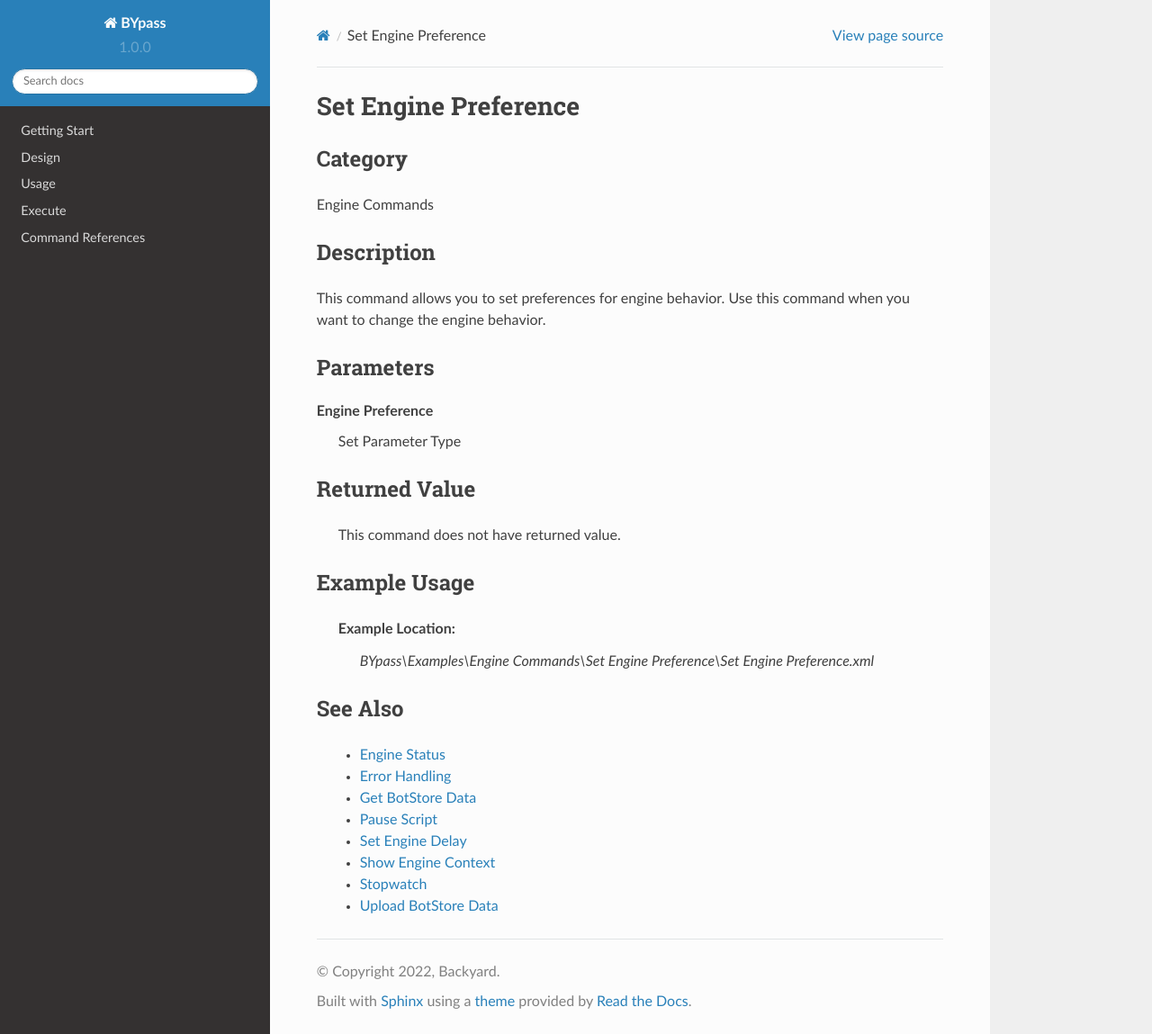
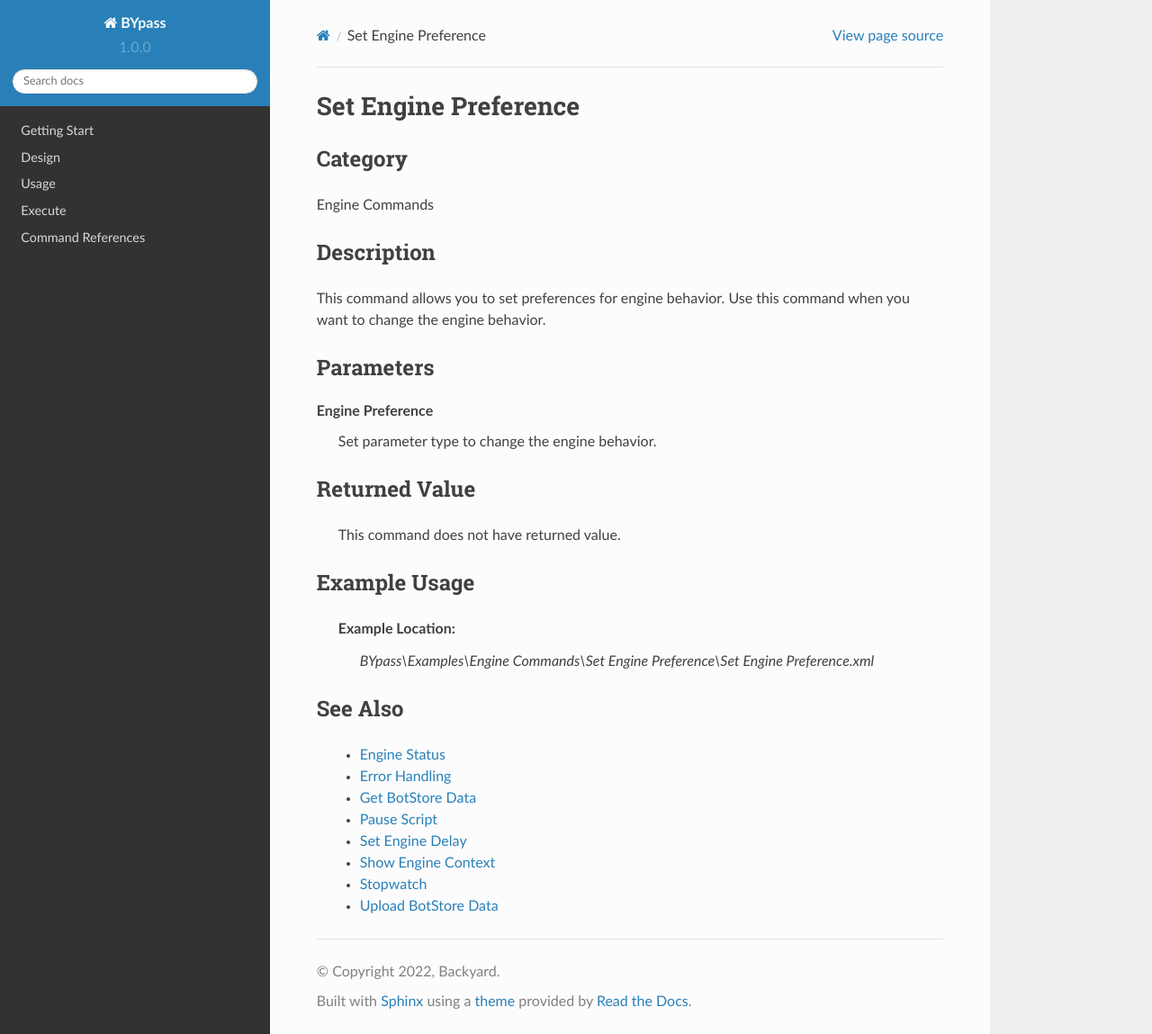
Before and after one commit to stupidmankind/BYpassDoc, a Sphinx documentation site: the page built from docs/source/commands/setenginepreference.rst, in a window 1280 px wide and 1149 px high. Shown: the whole window at 90% size. Built offline with Sphinx 7.4.7 and the Read the Docs theme 2.0.0, drawn with Linux system fonts in a browser that asks for light colours.

Commit message:
Update setenginepreference.rst
Edit description

```diff
--- a/docs/source/commands/setenginepreference.rst
+++ b/docs/source/commands/setenginepreference.rst
@@ -14,7 +14,7 @@ Parameters
 ----------
 
 **Engine Preference**
-	Set Parameter Type
+	Set parameter type to change the engine behavior.
 
 
 
```
